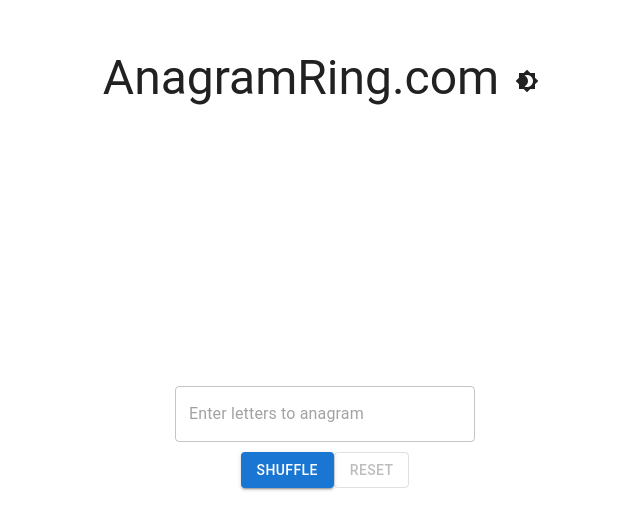
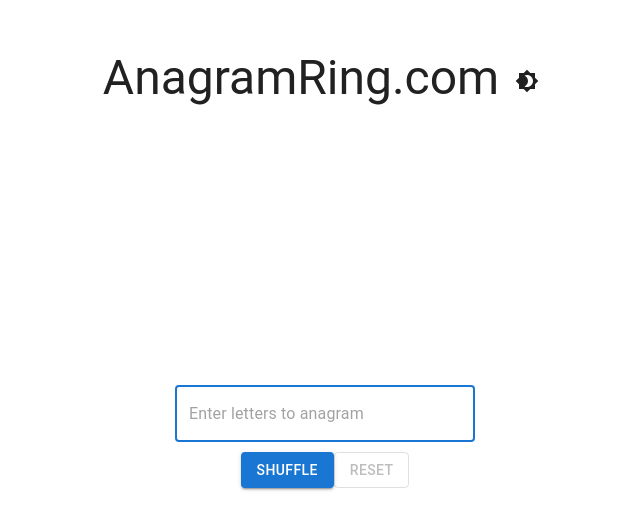
Before and after one commit to michaelharms6010/anagram-ring, a React (Create React App) app: page / in a window 1280 px wide. Shown: the part 131-660 px from the top of the page, without its empty margins (315-955 px from the left). Built offline with nearby package versions, Linux system fonts and the light colour scheme.

Commit message:
auto focus text

```diff
--- a/src/components/CurvedText.js
+++ b/src/components/CurvedText.js
@@ -1,4 +1,4 @@
-import React, { useState, useEffect } from 'react'
+import React, { useState, useEffect, useRef } from 'react'
 import { TextField } from '@mui/material'
 import Controls from "./Controls"
 const LENGTH_LIMIT = 15
@@ -8,6 +8,7 @@
   const [charCount, setCharCount] = useState(text.length)
   const [angleStep, setAngleStep] = useState(360 / (charCount + 1))
   const radius = 100;
+  const textInputRef = useRef(null);
 
   const shuffleString = str => [...str].sort( _ => 0.5 - Math.random() ).join('');
 
@@ -24,6 +25,8 @@
     setCharCount(text.length)
     setAngleStep(360 / (text.length))
   }, [text])
+
+  useEffect(_ => textInputRef.current.focus(), [])
 
   const getCirclePosition = (angle, radius) => {
     const radian = (angle * Math.PI) / 180;
@@ -66,6 +69,7 @@
         placeholder="Enter letters to anagram"
         value={text}
         onChange={handleChange}
+        inputRef={textInputRef}
       />
       <Controls
         handleMouseDown={handleMouseDown}
```
